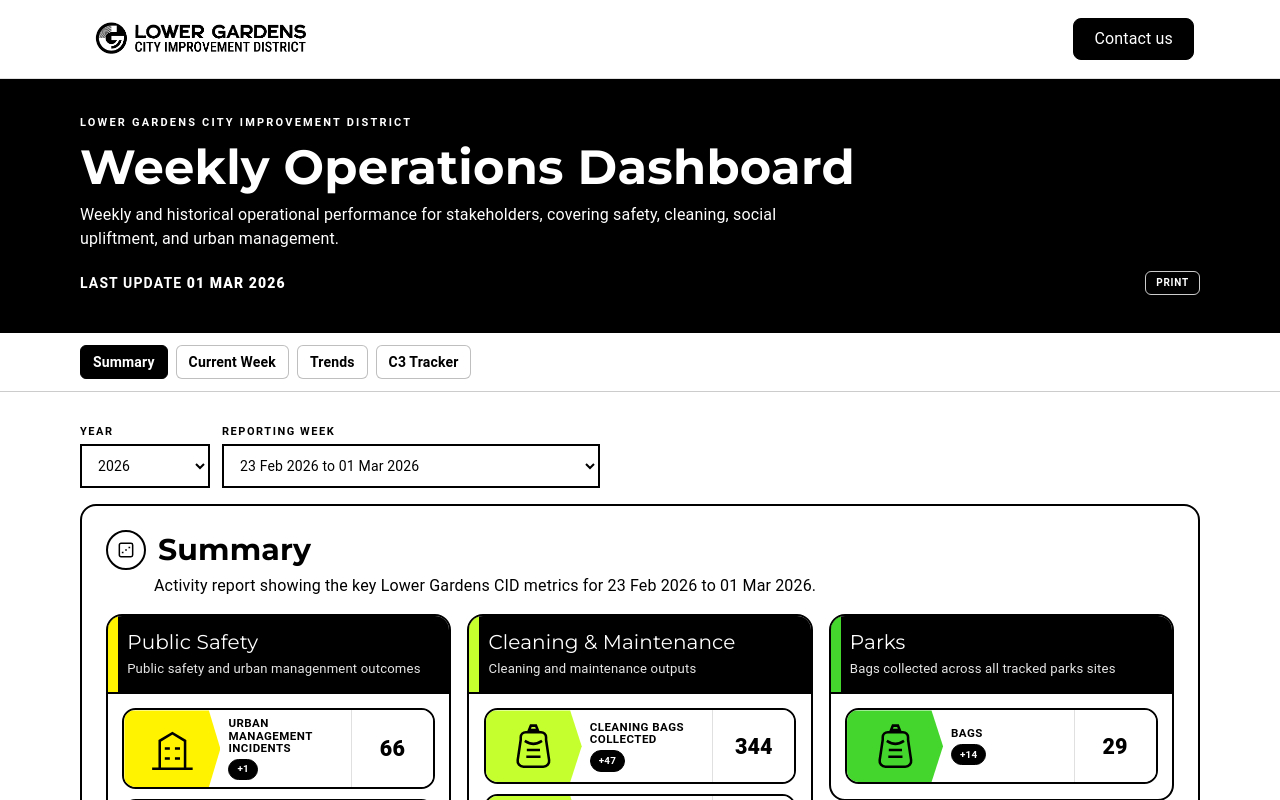
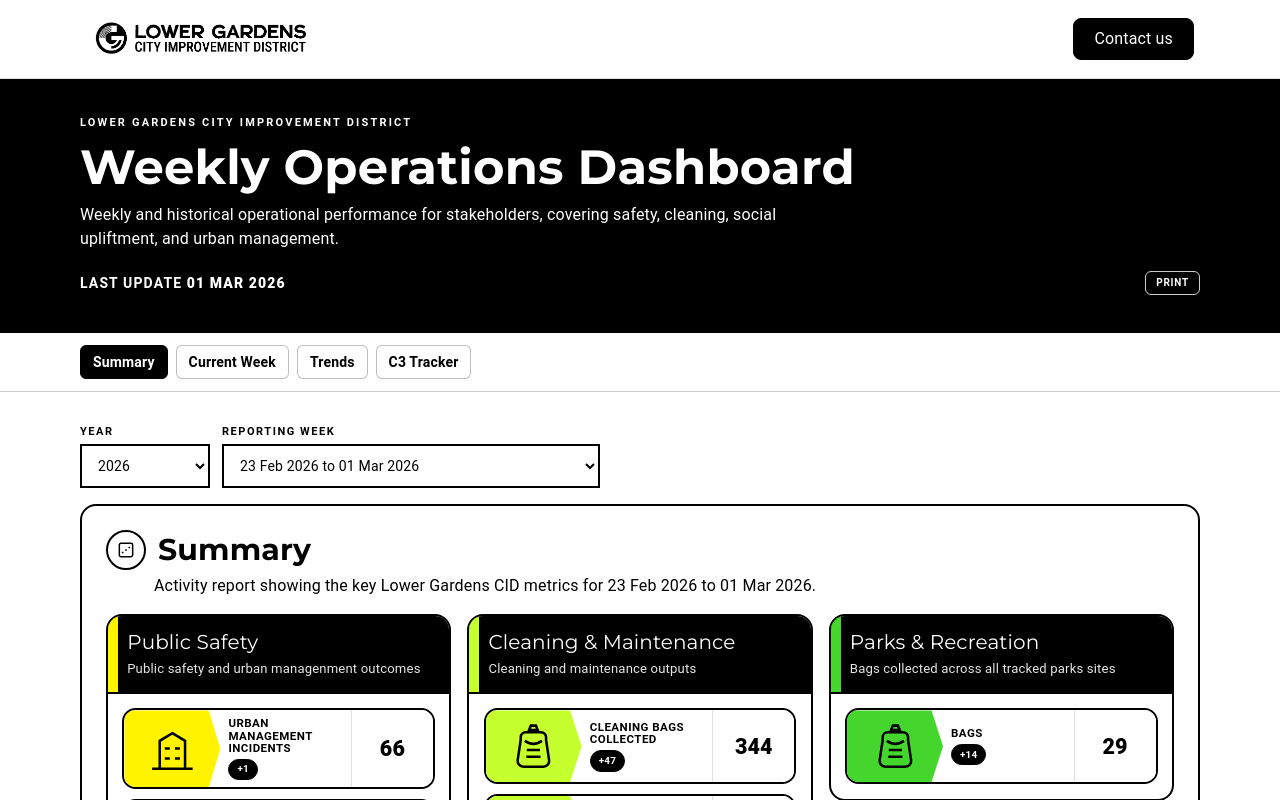
Before and after one commit to lgcid/cid-dashboard, a Next.js app: page / in a window 1280 px wide. Shown: the top 800 px of the page. Built offline with nearby package versions, Linux system fonts and the light colour scheme.

Commit message:
Standardise parks & recreation

```diff
--- a/components/dashboard-client.tsx
+++ b/components/dashboard-client.tsx
@@ -138,7 +138,7 @@ const SUMMARY_INFOGRAPHIC_GROUPS: SummaryInfographicGroup[] = [
   },
   {
     id: "parks",
-    title: "Parks",
+    title: "Parks & Recreation",
     description: "Bags collected across all tracked parks sites",
     accent: BRAND.colors.parks
   }
@@ -1285,7 +1285,7 @@ export default function DashboardClient({ initialData }: Props) {
   const parksPillar = useMemo(
     () => ({
       id: "parks-recreation",
-      title: "Parks and Recreation",
+      title: "Parks & Recreation",
       theme: "parks" as const,
       iconPath: "/icons/pillar-parks.webp",
       summary: "Maintaining and improving green spaces and recreational facilities.",
```
